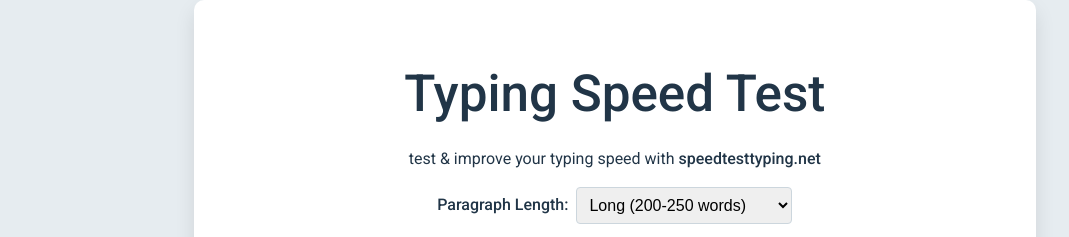
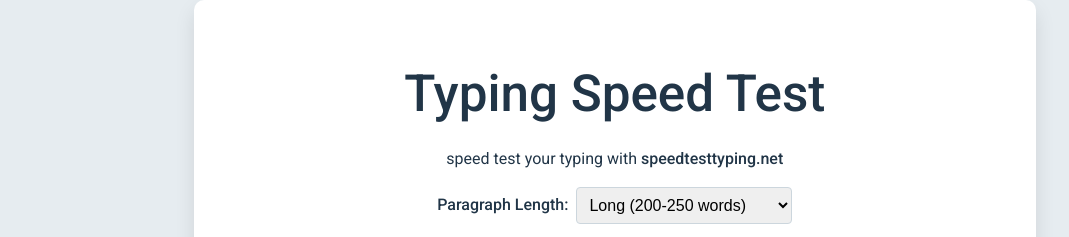
Before and after one commit to veerxyz/speedtesttypingproject, a React (Vite) app in the folder typing-test-app/: page / in a window 1280 px wide. Shown: the top 237 px of the page, without its empty margins (14-1083 px from the left). Built offline with nearby package versions, Linux system fonts and the light colour scheme.

Commit message:
Update App.jsx

```diff
--- a/typing-test-app/src/App.jsx
+++ b/typing-test-app/src/App.jsx
@@ -199,7 +199,7 @@ function App() {
     <div className={`container ${darkMode ? "dark-mode" : ""}`}>
       <header>
         <h1>Typing Speed Test</h1>
-        <p>test & improve your typing speed with <b>speedtesttyping.net</b></p>
+        <p>speed test your typing with <b>speedtesttyping.net</b></p>
       </header>
 
       <nav className="settings">
```
